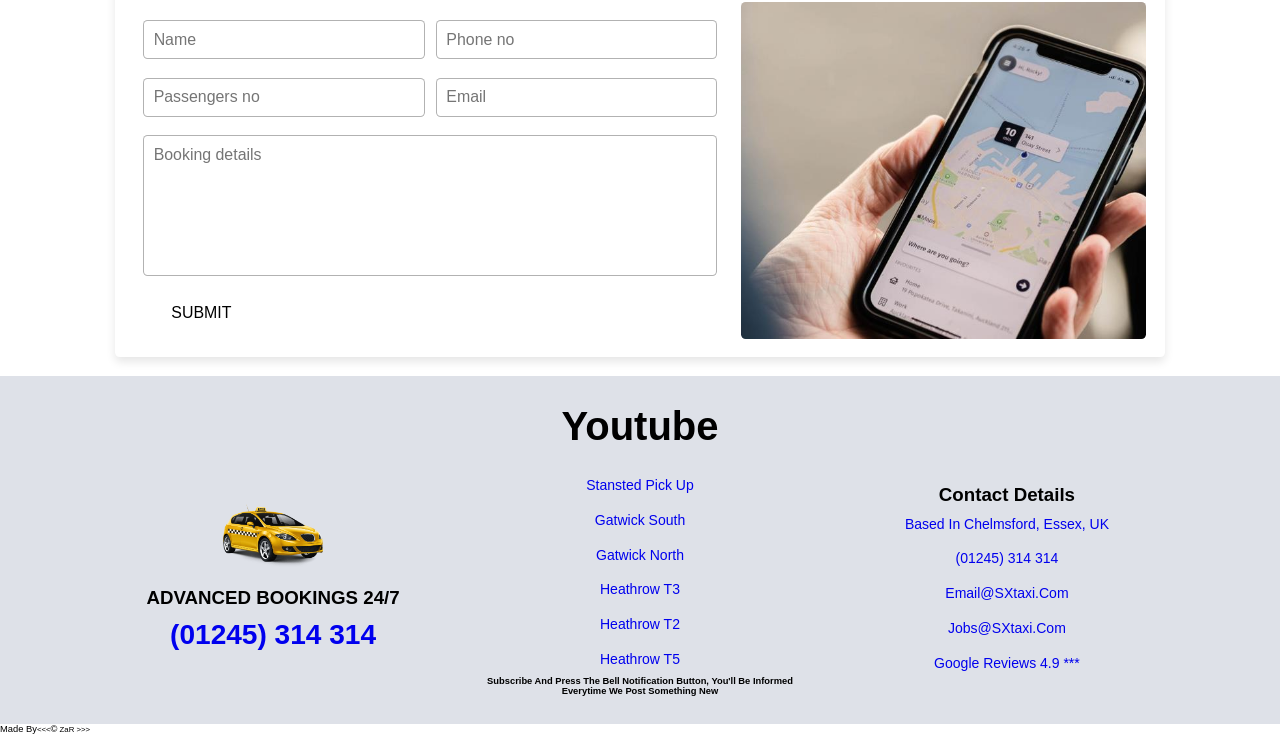
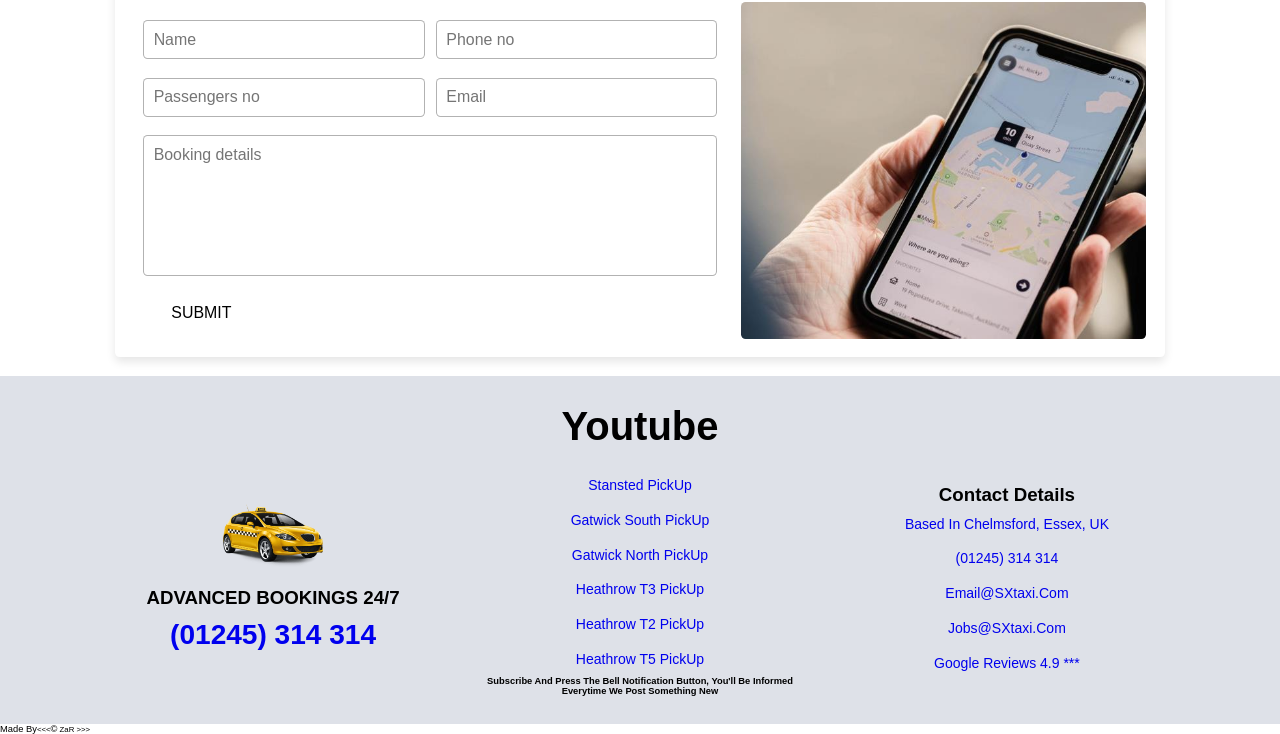
Before and after one commit to sxtaxi/sxtaxi.github.io, a plain HTML site: page index.html in a window 1280 px wide. Shown: the part 2896-3630 px from the top of the page. Drawn offline with Linux system fonts and the light colour scheme.

Commit message:
index.html

```diff
--- a/index.html
+++ b/index.html
@@ -279,12 +279,12 @@
 
             <div class="footer-content">
 
-                <a href="https://www.youtube.com/watch?v=oXvq_F1g6uc">Stansted Pick Up</a>
-                <a href="https://www.youtube.com/watch?v=9uTxm1lTcVE">Gatwick South</a>
-                <a href="https://www.youtube.com/watch?v=QTvNeYNy1GQ">Gatwick North</a>
-                <a href="https://www.youtube.com/watch?v=Go0Y-l87Sbs">Heathrow T3</a>
-                <a href="https://www.youtube.com/watch?v=2MxscvzUypQ">Heathrow T2</a>
-                <a href="https://www.youtube.com/watch?v=YgKACnTae-8">Heathrow T5</a>
+                <a href="https://www.youtube.com/watch?v=oXvq_F1g6uc">Stansted PickUp</a>
+                <a href="https://www.youtube.com/watch?v=9uTxm1lTcVE">Gatwick South PickUp</a>
+                <a href="https://www.youtube.com/watch?v=QTvNeYNy1GQ">Gatwick North PickUp</a>
+                <a href="https://www.youtube.com/watch?v=Go0Y-l87Sbs">Heathrow T3 PickUp</a>
+                <a href="https://www.youtube.com/watch?v=2MxscvzUypQ">Heathrow T2 PickUp</a>
+                <a href="https://www.youtube.com/watch?v=YgKACnTae-8">Heathrow T5 PickUp</a>
                 <h4>Subscribe and press the bell notification button, you'll be informed everytime we post something new</4>
             </div>
 
```
